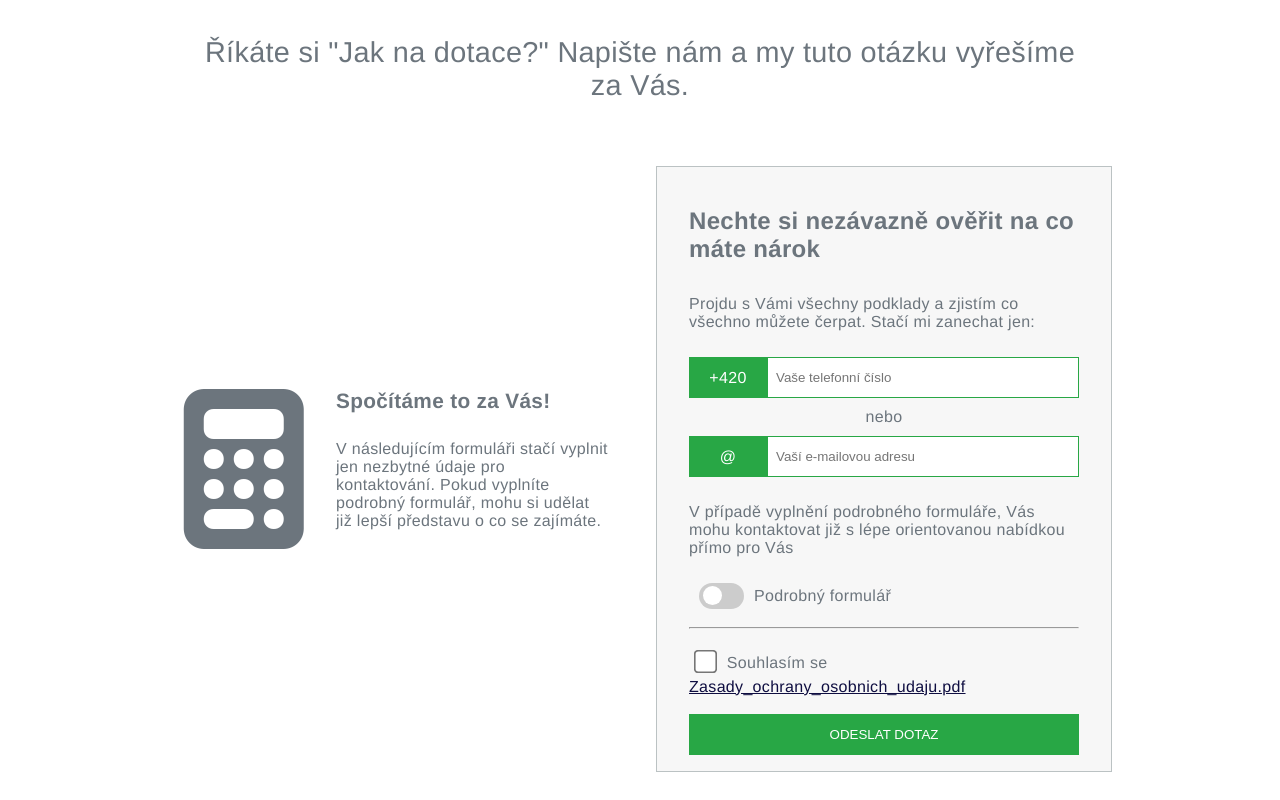
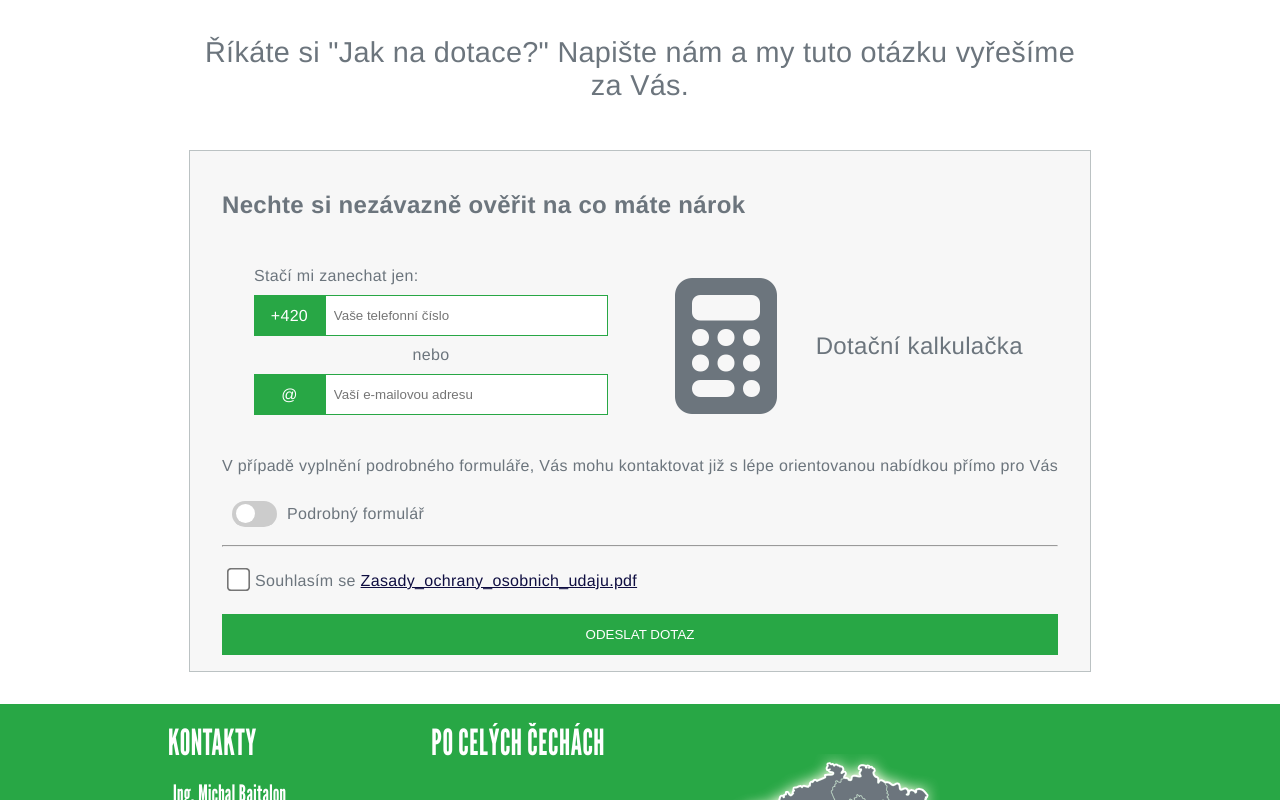
Before and after one commit to lonsmin/dotacezelena-cz, a Vue app: page / in a window 1280 px wide. Shown: the part 1000-1800 px from the top of the page. Built offline with nearby package versions, Linux system fonts and the light colour scheme.

Commit message:
first calc layout

```diff
--- a/src/App.vue
+++ b/src/App.vue
@@ -7,7 +7,7 @@
       </h3>
     </div>
         <div class="row ">
-          <TheCalc/>
+
           <TheForm/>
         </div>
   </section>
@@ -16,7 +16,7 @@
 
 <script>
 import TheHeader from '@/components/TheHeader.vue'
-import TheCalc from '@/components/TheCalc.vue'
+
 import TheForm from '@/components/TheForm.vue'
 import TheFooter from '@/components/TheFooter.vue'
 export default {
@@ -25,7 +25,7 @@ export default {
   components: {
     TheHeader,
     TheForm,
-    TheCalc,
+
     TheFooter,
   },
 }
--- a/src/assets/css/main.css
+++ b/src/assets/css/main.css
@@ -17,17 +17,20 @@ h5{font-size: 1.5em; margin-bottom: 32px;}
 h6{font-size: 1.5em;margin:1rem 0;font-weight: 100;}
 
 .m0{margin: 0 !important;}
-.m1{margin-top: 2rem;}
+.mt1{margin-top: 1rem;}
+.mb1{margin-bottom: 1rem;}
+.ml1{margin-left: 1rem;}
 a{text-decoration: none; color: #FFF;}
 select,input[type="checkbox"], input[type="text"] {background-color: white !important;;}
 .ha {display: flex;justify-content: center;}
 .va {display: flex;align-items: center;}
+.space-around {justify-content: space-around;}
 .w100 { width: 100%;}
 
 .header,section,.foot{ width: 100%;margin: 0px auto;}
 
 section{color: #6c757d;}
-section i {font-size: 10rem;line-height: 41px;}
+section i {font-size: 8.5em;line-height: 41px;}
 
 .switch {  margin: 10px;  position: relative;  display: inline-block;  width: 45px;  height: 26px;}
 .switch input {  opacity: 0;  width: 0;  height: 0;}
@@ -58,7 +61,7 @@ section i {font-size: 10rem;line-height: 41px;}
 @media only screen and (max-width: 47.5em) { /* 760 px default 16 px */
   .sec{padding: 7% !important;}
   .form{border: none !important;}
-  form{border: none;}
+  form{border: none; }
   section i {font-size: 7rem;line-height: 21px; padding: 2%;}
   .foto1{width: 37%; }
   .dark-bg{position: flex;}
--- a/src/components/TheCalc.vue
+++ b/src/components/TheCalc.vue
@@ -1,5 +1,5 @@
 <template>
-    <div class="col-lg-6 col-md-6 col-sm-12 col-xs-12 ha va m1">
+    <div class="col-lg-6 col-md-6 col-sm-12 col-xs-12 ha va mt1">
         <div class="row">
 
             <div class="col-lg-5 col-md-4 col-sm-5 col-xs-12 ha">
--- a/src/components/TheForm.vue
+++ b/src/components/TheForm.vue
@@ -1,79 +1,107 @@
 <template>
-  <div v-if="isSend" id="form" class="col-lg-6 col-md-6 col-sm-12 col-xs-12 ha m1">
+  <div
+    v-if="isSend"
+    id="form"
+    class="col-lg-6 col-md-6 col-sm-12 col-xs-12 ha mt1"
+  >
     <div class="col-lg-5 col-md-4 col-sm-5 col-xs-12 ha">
       <i class="fa-solid fa-envelope-circle-check"></i>
     </div>
     <div class="col-lg-7 col-md-8 col-sm-7 col-xs-12 sec">
       <h4>Děkujeme!</h4>
       <p>Váš dotaz byl v pořádku odeslán a budu Vás brzy kontaktovat.</p>
-                <p><a style="color:#000" href="/">Odeslat další dotaz</a></p>
+      <p><a style="color: #000" href="/">Odeslat další dotaz</a></p>
     </div>
   </div>
-  <div v-if="!isSend" id="form" class="col-lg-6 col-md-6 col-sm-12 col-xs-12 ha m1">
+  <div
+    v-if="!isSend"
+    id="form"
+    class="col-lg-12 col-md-12 col-sm-12 col-xs-12 ha mt1"
+  >
     <div class="row">
-          <div class="form"  >
+      <div class="form">
         <h5>Nechte si nezávazně ověřit na co máte nárok</h5>
-              <p>Projdu s Vámi všechny podklady a zjistím co všechno můžete čerpat. Stačí mi zanechat jen:</p>
-              <form  @submit.prevent="onSubmit" action="send.php" method="POST" id="zelena">
 
+        <form
+          @submit.prevent="onSubmit"
+          action="send.php"
+          method="POST"
+          id="zelena"
+        >
+        <div class="row">
+          <div class="col-lg-6 col-md-6 col-sm-12 col-xs-12 mt1 mb1">
+            <div class="col-lg-12 col-md-12 col-sm-12 col-xs-12">
+                <p class="m0">
+          Stačí mi zanechat jen:
+        </p>
               <div class="input-group low">
                 <label for="num">+420</label>
                 <MyInput
                   :id="primaryInputs[0].id"
                   :placeholder="primaryInputs[0].placeholder"
                   v-model="primaryInputs[0].value"
-
                 />
-
               </div>
-
+            </div>
+            <div class="col-lg-12 col-md-12 col-sm-12 col-xs-12">
               <span class="ha va">nebo</span>
-
+            </div>
+            <div class="col-lg-12 col-md-12 col-sm-12 col-xs-12">
               <div class="input-group low">
                 <label for="email">@</label>
                 <MyInput
-
                   :id="primaryInputs[1].id"
                   :placeholder="primaryInputs[1].placeholder"
                   v-model="primaryInputs[1].value"
                 />
               </div>
+            </div>
+          </div>
+          <div class="col-lg-6 col-md-6 col-sm-12 col-xs-12 mt1 mb1 va space-around">
 
+                <i class="fa-solid fa-calculator" @click="calc()"></i>
+
+
+                <h2 class="m0 ml1" @click="calc()">Dotační kalkulačka</h2>
+
+          </div>
+          </div>
           <div class="input-group">
-                      <p>V případě vyplnění podrobného formuláře, Vás mohu kontaktovat již s lépe orientovanou
-                          nabídkou přímo pro Vás</p>
+            <p>
+              V případě vyplnění podrobného formuláře, Vás mohu kontaktovat již
+              s lépe orientovanou nabídkou přímo pro Vás
+            </p>
 
             <label class="switch">
-                          <input name="mainCheckbox" id="mainCheckbox" type="checkbox" v-model="mainCheckbox" @click.once="getData()">
+              <input
+                name="mainCheckbox"
+                id="mainCheckbox"
+                type="checkbox"
+                v-model="mainCheckbox"
+                @click.once="getData()"
+              />
               <span class="slider round"></span>
-
             </label>
 
-                      <label for="mainCheckbox" class="checkbox"> Podrobný formulář</label>
+            <label for="mainCheckbox" class="checkbox">
+              Podrobný formulář</label
+            >
           </div>
 
           <div class="input-group detailed">
             <div id="firstDet" v-if="mainCheckbox">
+              <h2>Zvolte, co máte v plánu</h2>
               <MyCheckbox
                 v-for="service in services"
                 v-model="service.value"
-
                 :id="service.id"
                 :placeholder="service.name"
                 :key="service.id"
-
               />
 
-                            <MyInput
-                                v-for="personalInput in personalInputs"
-                                v-model="personalInput.value"
-                                :placeholder="personalInput.placeholder"
-                                :key="personalInput.id"
-                            />
-
-                            <div v-for="service in services" :key="service.id" >
+              <div v-for="service in services" :key="service.id">
                 <div v-if="service.value">
-                                    <h6 v-if="service.ext.length > 0">{{service.name}}</h6>
+                  <h6 v-if="service.ext.length > 0">{{ service.name }}</h6>
                   <div v-for="item in service.ext" :key="item.id">
                     <MyCheckbox
                       v-if="item.type == 'checkbox'"
@@ -86,7 +114,6 @@
                       :id="item.id"
                       v-model="item.value"
                       :options="item.options"
-
                     />
                     <MyInput
                       v-if="item.type == 'input'"
@@ -97,18 +124,39 @@
                   </div>
                 </div>
               </div>
+              <h6>Následující údaje není nutné doplnit.</h6>
+              <p>Pomohou mi lépe připravit přímo pro Vás:</p>
+              <MyInput
+                v-for="personalInput in personalInputs"
+                v-model="personalInput.value"
+                :placeholder="personalInput.placeholder"
+                :key="personalInput.id"
+              />
             </div>
           </div>
 
-                  <hr>
-                  <p id="error">{{errorMessages}}</p>
+          <hr />
+          <p id="error">{{ errorMessages }}</p>
 
           <div class="input-group">
-                      <input type="checkbox" id="gdpr" v-model="gdpr.data.value" class="gdpr"> <label for="gdpr">Souhlasím se <a :href="gdpr.link" target="_blank" style="color:#0F0E41; text-decoration:underline">Zasady_ochrany_osobnich_udaju.pdf</a></label><br><br>
+            <input
+              type="checkbox"
+              id="gdpr"
+              v-model="gdpr.data.value"
+              class="gdpr"
+            />
+            <label for="gdpr"
+              >Souhlasím se
+              <a
+                :href="gdpr.link"
+                target="_blank"
+                style="color: #0f0e41; text-decoration: underline"
+                >Zasady_ochrany_osobnich_udaju.pdf</a
+              ></label
+            ><br /><br />
 
-                      <input type="submit" value="ODESLAT DOTAZ">
+            <input type="submit" value="ODESLAT DOTAZ" />
           </div>
-
         </form>
       </div>
     </div>
@@ -116,20 +164,19 @@
 </template>
 
 <script>
-import MyInput from './sub_forms/MyInput.vue'
-import MyCheckbox from './sub_forms/MyCheckbox.vue'
-import MySelect from './sub_forms/MySelect.vue'
+import MyInput from "./sub_forms/MyInput.vue";
+import MyCheckbox from "./sub_forms/MyCheckbox.vue";
+import MySelect from "./sub_forms/MySelect.vue";
 
 export default {
-    name: 'TheForm',
+  name: "TheForm",
   components: {
     MyInput,
     MyCheckbox,
-        MySelect
+    MySelect,
   },
   data() {
     return {
-
       primaryInputs: [
         {
           id: "num",
@@ -142,25 +189,29 @@ export default {
           name: "e-mail",
           type: "input",
           placeholder: "Vaší e-mailovou adresu",
-                        }
+        },
       ],
       mainCheckbox: false,
       personalInputs: [],
       services: [],
       gdpr: {
-                data: {value: false, name: 'gdpr'},
-                link: '/Zasady_ochrany_osobnich_udaju.pdf'
+        data: { value: false, name: "gdpr" },
+        link: "/Zasady_ochrany_osobnich_udaju.pdf",
       },
-            errorMessages: '',
+      errorMessages: "",
       isSend: false,
-        }
+    };
   },
-    methods:{
-        async getData(){
+  methods: {
+    calc(){
+      this.mainCheckbox = !this.mainCheckbox;
+      this.getData();
+    },
+    async getData() {
       try {
-                const res = await fetch('json/params.json')
-                if(!res.ok){
-                    throw Error('Není dostupný soubor s parametry')
+        const res = await fetch("json/params.json");
+        if (!res.ok) {
+          throw Error("Není dostupný soubor s parametry");
         }
         const data = await res.json();
         this.personalInputs = data.personalInputs;
@@ -170,110 +221,161 @@ export default {
       }
     },
 
-        async onSubmit(){
+    async onSubmit() {
       let dataToSend = [];
 
-            dataToSend = dataToSend
-                .concat(this.primaryInputs
+      dataToSend = dataToSend.concat(
+        this.primaryInputs
           .filter((primaryInput) => primaryInput.value)
-                    .map(primaryInput => ({
+          .map((primaryInput) => ({
             value: primaryInput.value,
             name: primaryInput.name,
-                            }
+          }))
+      );
+      if (this.personalInputs.length > 0 || this.services.length > 0) {
+        dataToSend = dataToSend.concat(
+          this.personalInputs
+            .filter((personalInput) => personalInput.value)
+            .map((personalInput) => ({
+              value: personalInput.value,
+              name: personalInput.placeholder,
+            }))
+        );
+
+        dataToSend = dataToSend.concat(
+          this.services
+            .filter((service) => service.value)
+            .flatMap((service) =>
+              [{ value: service.value, name: service.name }].concat(
+                service.ext.map((item) => ({
+                  value: item.value,
+                  name: item.name,
+                  id: service.id,
+                }))
               )
             )
         );
-            if (this.personalInputs.length > 0 || this.services.length > 0) {
-
-                dataToSend = dataToSend
-                    .concat(this.personalInputs
-                        .filter(personalInput => personalInput.value)
-                        .map(personalInput => ({
-                            value: personalInput.value,
-                            name: personalInput.placeholder
-                                }
-                            )
-                        )
-                    );
-
-                dataToSend = dataToSend
-                    .concat(this.services
-                        .filter(service => service.value)
-                        .flatMap(service => [{value: service.value, name:  service.name }]
-                            .concat(service.ext
-                                .map(item => ({value: item.value, name:  item.name, id: service.id }))
-                            )
-                        )
-                    );
-
       }
 
-            dataToSend.push(this.gdpr.data)
-
+      dataToSend.push(this.gdpr.data);
 
       let params = new URLSearchParams();
       for (let item of dataToSend) {
         if (item.id) {
           params.set(`-${item.id}:${item.name}`, item.value);
         } else {
-
           params.set(item.name, item.value);
-
         }
       }
 
       try {
-                const res = await fetch('send.php',{
-                            method:'POST',
+        const res = await fetch("send.php", {
+          method: "POST",
           headers: {
-                                'Content-Type': 'application/x-www-form-urlencoded; charset=UTF-8',
+            "Content-Type": "application/x-www-form-urlencoded; charset=UTF-8",
           },
-                            body: params
-                        })
+          body: params,
+        });
 
-                if(!res.ok){
-                    throw Error('Zkontrolujte prosím Vaše připojení k internetu a zkuste to znovu')
+        if (!res.ok) {
+          throw Error(
+            "Zkontrolujte prosím Vaše připojení k internetu a zkuste to znovu"
+          );
         }
 
         const data = await res.text();
 
-
-
         if (data == "OK") {
-                    this.errorMessages = 'Děkujeme, vše proběhlo v pořádku.';
-                    this.hideForm()
-                }
-                else if(data == "GDPR"){
-                    this.errorMessages = 'Zaškrtněte prosím políčko "Souhlasím se Zásady..."';
-                }
-                else if(data == "Error"){
-                    this.errorMessages = 'Vyplňte prosím alespoň e-mail nebo telefonní číslo';
+          this.errorMessages = "Děkujeme, vše proběhlo v pořádku.";
+          this.hideForm();
+        } else if (data == "GDPR") {
+          this.errorMessages =
+            'Zaškrtněte prosím políčko "Souhlasím se Zásady..."';
+        } else if (data == "Error") {
+          this.errorMessages =
+            "Vyplňte prosím alespoň e-mail nebo telefonní číslo";
         }
       } catch (error) {
         this.errorMessages = error;
       }
     },
-        hideForm(){
+    hideForm() {
       this.isSend = true;
-        }
     },
-}
+  },
+};
 </script>
 
 <style>
-.gdpr {transform: scale(1.8); margin: 10px}
-.form{background-color: #F7F7F7;padding: 0rem 2rem 1rem 2rem;border: 1px solid #bbc2c3; }
-#error {text-align: right; color:#e67e22; font-size: bold;}
-.form input,.form select {padding: 0 0.5rem;}
-.form .low input {width:80%; box-sizing: border-box;}
-.form .low label { width: 20%; margin: 10px 0; background-color: #28a745;  text-align: center; line-height: 41px; color: #FFF; display: block; float: left; }
+.gdpr {
+  transform: scale(1.8);
+  margin: 10px;
+}
+.form {
+  background-color: #f7f7f7;
+  padding: 0rem 2rem 1rem 2rem;
+  border: 1px solid #bbc2c3;
+}
+#error {
+  text-align: right;
+  color: #e67e22;
+  font-size: bold;
+}
+.form input,
+.form select {
+  padding: 0 0.5rem;
+}
+.form .low input {
+  width: 80%;
+  box-sizing: border-box;
+}
+.form .low label {
+  width: 20%;
+  margin: 10px 0;
+  background-color: #28a745;
+  text-align: center;
+  line-height: 41px;
+  color: #fff;
+  display: block;
+  float: left;
+}
 
-.form .detailed input,.form .detailed select {width:100%; box-sizing: border-box;}
+.form .detailed input,
+.form .detailed select {
+  width: 100%;
+  box-sizing: border-box;
+}
 
-.detailed input[type="checkbox"] {width: 10% !important;display: inline-block; }
-.detailed label {width: 40% !important; display: inline-block;position: relative; bottom: 14px;}
-.checkbox {display: inline-block;position: relative; top: 4px;}
+.detailed input[type="checkbox"] {
+  width: 10% !important;
+  display: inline-block;
+}
+.detailed label {
+  width: 40% !important;
+  display: inline-block;
+  position: relative;
+  bottom: 14px;
+}
+.checkbox {
+  display: inline-block;
+  position: relative;
+  top: 4px;
+}
 
-.form .low input, .form .detailed select, .form .detailed input   { border: 1px solid #28a745; margin: 10px 0; height: 41px;  color: #898F9C;}
-.form input[type="submit"] { width: 100%; background-color: #28a745;color: #FFF;text-align: center; height: 41px; border: 1px solid #28a745;}
+.form .low input,
+.form .detailed select,
+.form .detailed input {
+  border: 1px solid #28a745;
+  margin: 10px 0;
+  height: 41px;
+  color: #898f9c;
+}
+.form input[type="submit"] {
+  width: 100%;
+  background-color: #28a745;
+  color: #fff;
+  text-align: center;
+  height: 41px;
+  border: 1px solid #28a745;
+}
 </style>
```
Lines whose indentation alone changed are shown as unchanged.
